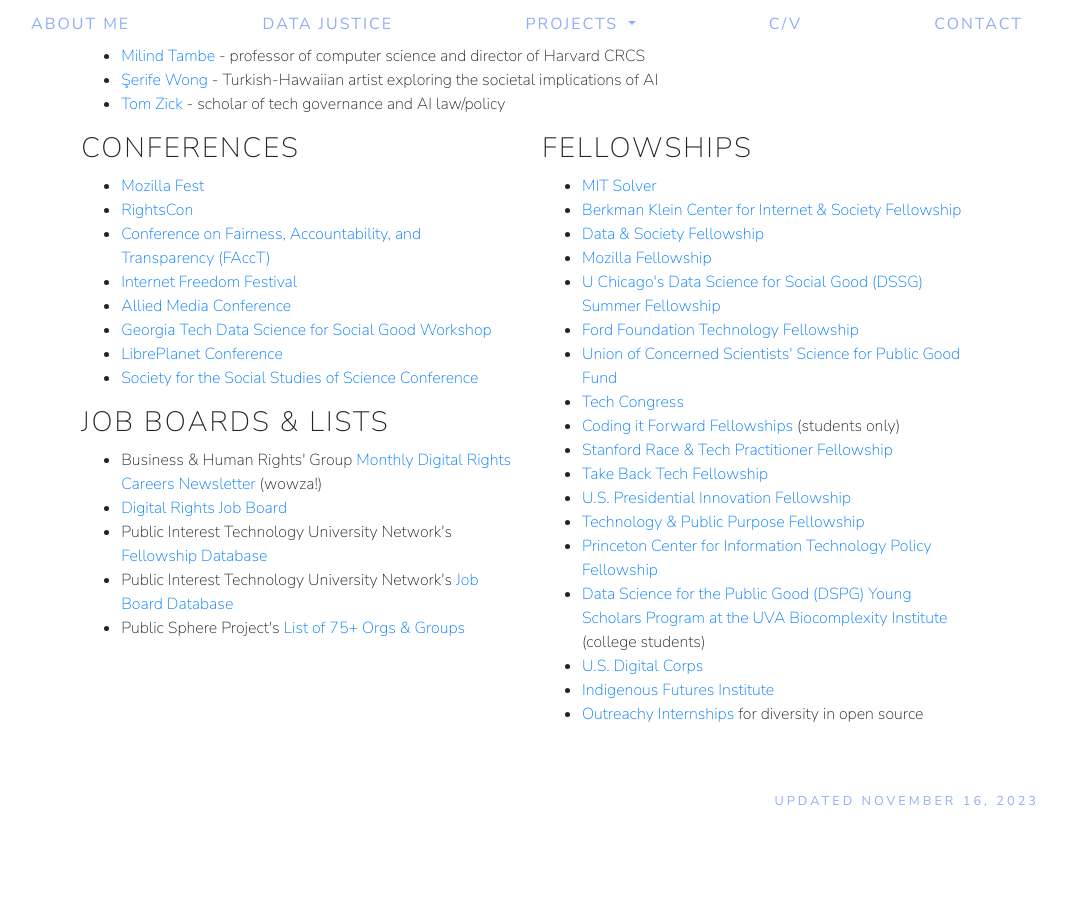
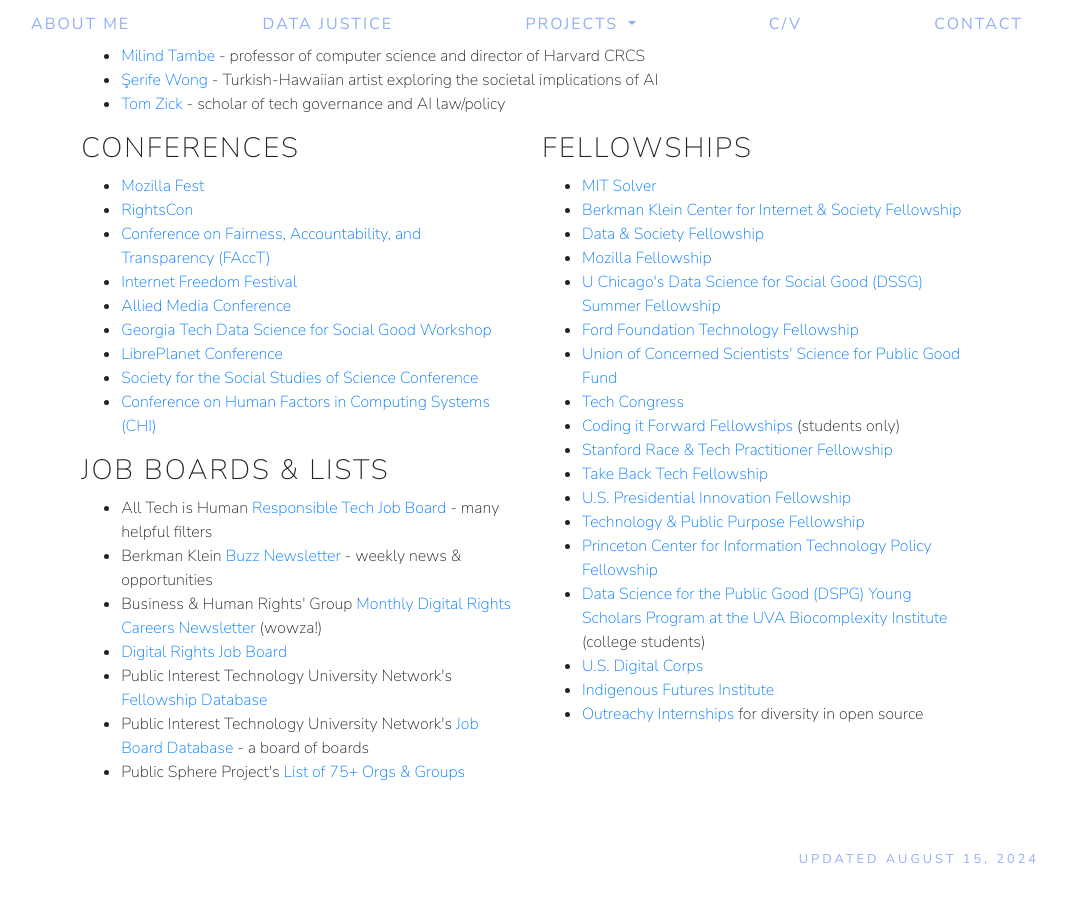
Before and after one commit to smhurwitz/smhurwitz.github.io, a Jekyll site: the page built from datajustice.html, in a window 1280 px wide and 900 px high, scrolled down 1644 px. Shown: the whole window, without its empty margins (113-1179 px from the left). Built offline with Jekyll 4.4.1, drawn with Linux system fonts in a browser that asks for light colours; nearby versions of some CDN libraries; before the commit the page ends 2486 px from its top, so only the background shows below that.

Commit message:
more job boards

```diff
--- a/datajustice.html
+++ b/datajustice.html
@@ -135,14 +135,17 @@
           <li><a href="https://ds4sg.gatech.edu" target="_blank">Georgia Tech Data Science for Social Good Workshop</a></li>
           <li><a href="https://libreplanet.org/wiki/LibrePlanet:Conference" target="_blank">LibrePlanet Conference</a></li>
           <li><a href="https://www.4sonline.org/meeting/" target="_blank">Society for the Social Studies of Science Conference</a></li>
+          <li><a href="https://chi2025.acm.org/" target="_blank">Conference on Human Factors in Computing Systems (CHI)</a></li>
         </ul>
 
         <h3>Job Boards & Lists</h3>
         <ul>
+          <li>All Tech is Human <a href="https://alltechishuman.org/responsible-tech-job-board" target="_blank">Responsible Tech Job Board</a> - many helpful filters</li>
+          <li>Berkman Klein <a href="https://harvard.us10.list-manage.com/subscribe?u=ef13e6d75b74b1791f13115cd&id=4782a3c945" target="_blank">Buzz Newsletter</a> - weekly news & opportunities</li>
           <li>Business & Human Rights' Group <a href="https://thebhrgroup.substack.com/about" target="_blank">Monthly Digital Rights Careers Newsletter</a> (wowza!)</li>
           <li><a href="https://www.digitalrights.community/job-board" target="_blank">Digital Rights Job Board</a></li>
           <li>Public Interest Technology University Network's <a href="https://pitcases.org/fellowships/" target="_blank">Fellowship Database</a></li>
-          <li>Public Interest Technology University Network's <a href="https://pitcases.org/job-boards/" target="_blank">Job Board Database</a></li>
+          <li>Public Interest Technology University Network's <a href="https://pitcases.org/job-boards/" target="_blank">Job Board Database</a> - a board of boards</li>
           <li>Public Sphere Project's <a href="http://www.publicsphereproject.org/civic_organizations" target="_blank">List of 75+ Orgs & Groups</a></li>
         </ul>
       </div>
@@ -178,4 +181,4 @@
 
 </main>
 
-<footer>Updated November 16, 2023</footer>
+<footer>Updated August 15, 2024</footer>
```
